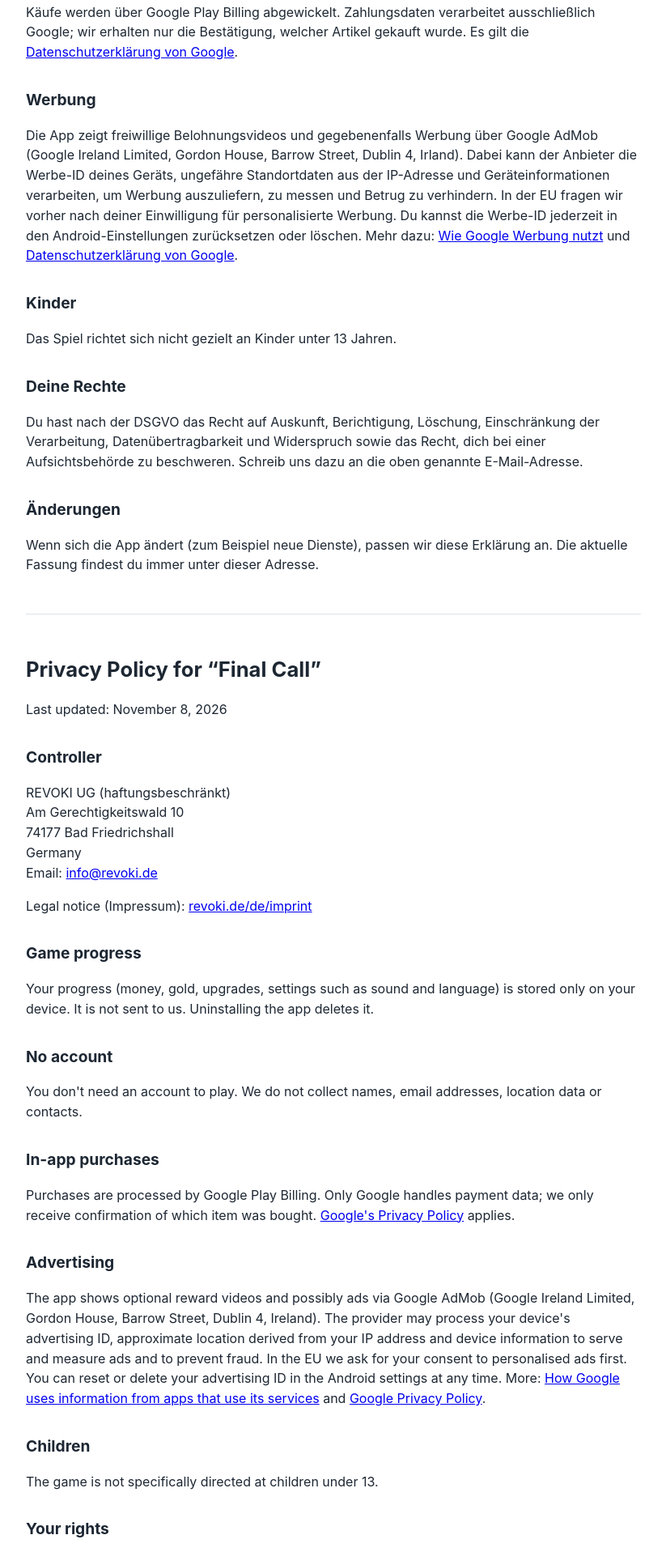
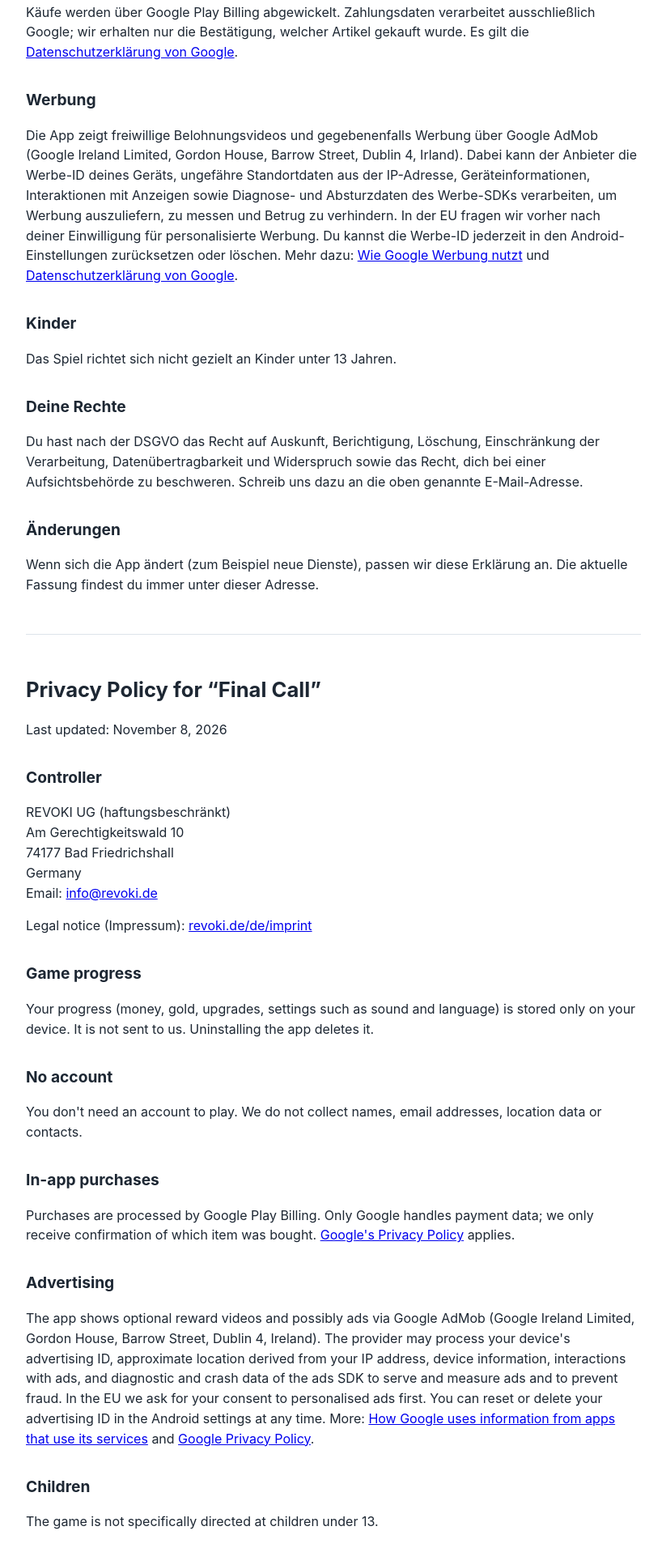
Before and after one commit to Marcel0503/finalcall-privacy, a plain HTML site: page index.html in a window 1280 px wide. Shown: the part 720-2637 px from the top of the page at 81% size, without its empty margins (228-1051 px from the left). Drawn offline with Linux system fonts and the light colour scheme.

Commit message:
Werbung: Interaktionen mit Anzeigen und Diagnosedaten des Werbe-SDKs ergänzt
Angleichung an die Datensicherheits-Angaben im Play Store.

Generated with [Claude Code](https://claude.com/claude-code)

Co-Authored-By: Claude <noreply@anthropic.com>

```diff
--- a/index.html
+++ b/index.html
@@ -29,7 +29,7 @@
 <p>Käufe werden über Google Play Billing abgewickelt. Zahlungsdaten verarbeitet ausschließlich Google; wir erhalten nur die Bestätigung, welcher Artikel gekauft wurde. Es gilt die <a href="https://policies.google.com/privacy">Datenschutzerklärung von Google</a>.</p>
 
 <h2>Werbung</h2>
-<p>Die App zeigt freiwillige Belohnungsvideos und gegebenenfalls Werbung über Google AdMob (Google Ireland Limited, Gordon House, Barrow Street, Dublin 4, Irland). Dabei kann der Anbieter die Werbe-ID deines Geräts, ungefähre Standortdaten aus der IP-Adresse und Geräteinformationen verarbeiten, um Werbung auszuliefern, zu messen und Betrug zu verhindern. In der EU fragen wir vorher nach deiner Einwilligung für personalisierte Werbung. Du kannst die Werbe-ID jederzeit in den Android-Einstellungen zurücksetzen oder löschen. Mehr dazu: <a href="https://policies.google.com/technologies/ads">Wie Google Werbung nutzt</a> und <a href="https://policies.google.com/privacy">Datenschutzerklärung von Google</a>.</p>
+<p>Die App zeigt freiwillige Belohnungsvideos und gegebenenfalls Werbung über Google AdMob (Google Ireland Limited, Gordon House, Barrow Street, Dublin 4, Irland). Dabei kann der Anbieter die Werbe-ID deines Geräts, ungefähre Standortdaten aus der IP-Adresse, Geräteinformationen, Interaktionen mit Anzeigen sowie Diagnose- und Absturzdaten des Werbe-SDKs verarbeiten, um Werbung auszuliefern, zu messen und Betrug zu verhindern. In der EU fragen wir vorher nach deiner Einwilligung für personalisierte Werbung. Du kannst die Werbe-ID jederzeit in den Android-Einstellungen zurücksetzen oder löschen. Mehr dazu: <a href="https://policies.google.com/technologies/ads">Wie Google Werbung nutzt</a> und <a href="https://policies.google.com/privacy">Datenschutzerklärung von Google</a>.</p>
 
 <h2>Kinder</h2>
 <p>Das Spiel richtet sich nicht gezielt an Kinder unter 13 Jahren.</p>
@@ -59,7 +59,7 @@
 <p>Purchases are processed by Google Play Billing. Only Google handles payment data; we only receive confirmation of which item was bought. <a href="https://policies.google.com/privacy">Google's Privacy Policy</a> applies.</p>
 
 <h2>Advertising</h2>
-<p>The app shows optional reward videos and possibly ads via Google AdMob (Google Ireland Limited, Gordon House, Barrow Street, Dublin 4, Ireland). The provider may process your device's advertising ID, approximate location derived from your IP address and device information to serve and measure ads and to prevent fraud. In the EU we ask for your consent to personalised ads first. You can reset or delete your advertising ID in the Android settings at any time. More: <a href="https://policies.google.com/technologies/ads">How Google uses information from apps that use its services</a> and <a href="https://policies.google.com/privacy">Google Privacy Policy</a>.</p>
+<p>The app shows optional reward videos and possibly ads via Google AdMob (Google Ireland Limited, Gordon House, Barrow Street, Dublin 4, Ireland). The provider may process your device's advertising ID, approximate location derived from your IP address, device information, interactions with ads, and diagnostic and crash data of the ads SDK to serve and measure ads and to prevent fraud. In the EU we ask for your consent to personalised ads first. You can reset or delete your advertising ID in the Android settings at any time. More: <a href="https://policies.google.com/technologies/ads">How Google uses information from apps that use its services</a> and <a href="https://policies.google.com/privacy">Google Privacy Policy</a>.</p>
 
 <h2>Children</h2>
 <p>The game is not specifically directed at children under 13.</p>
```
